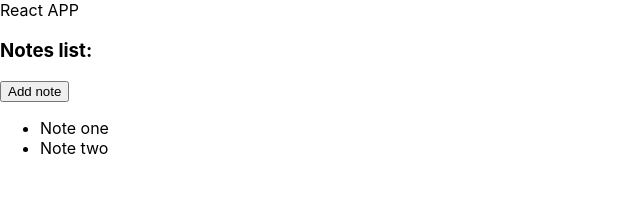
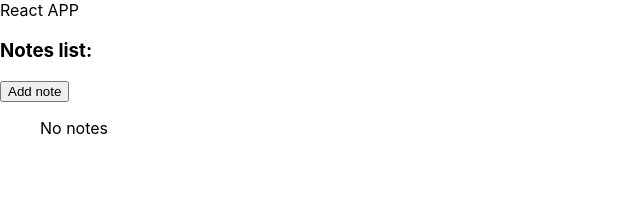
Before and after one commit to h0lst3n/react-course, a React (Create React App) app: page / in a window 1280 px wide. Shown: the top 208 px of the page, without its empty margins (0-640 px from the left). Built offline with nearby package versions, Linux system fonts and the light colour scheme.

Commit message:
Lesson 11 resources

```diff
--- a/package.json
+++ b/package.json
@@ -10,7 +10,9 @@
     "prop-types": "^15.7.2",
     "react": "^16.13.1",
     "react-dom": "^16.13.1",
+    "react-redux": "^7.2.1",
     "react-scripts": "3.4.1",
+    "redux": "^4.0.5",
     "styled-components": "^5.1.1"
   },
   "scripts": {
--- /dev/null
+++ b/src/Components/NotesList/NotesList.jsx
@@ -0,0 +1,42 @@
+import React from 'react';
+
+import style from './style.module.scss';
+
+export default class NotesList extends React.Component {
+
+  renderNotes = (notes) => {
+    const {deleteNote} = this.props.actions;
+    return (
+      notes.length
+        ? notes.map(({text, id}) => {
+          const handleDeleteNote = () => (deleteNote(id));
+          return (<li key={id} className={style['list-item']}>{text}&nbsp;
+              <button type="button"
+                onClick={handleDeleteNote}
+                >
+                Delete note
+              </button>
+            </li>)
+        })
+        : <li>No notes</li>
+    )
+  };
+
+  render() {
+    // console.log(this.props);
+    const { notes } = this.props;
+    const { addNote } = this.props.actions;
+    const notesList = this.renderNotes(notes);
+    const handleAddNote = () => (addNote(`New note #${notes.length + 1}`));
+    return(
+      <>
+      <button onClick={handleAddNote}>Add note</button>
+        <div className={style['notes-list-container']}>
+          <ul className={style['notes-list']}>
+            {notesList}
+          </ul>
+        </div>
+      </>
+    );
+  }
+}
--- a/src/Components/NotesList/index.js
+++ b/src/Components/NotesList/index.js
@@ -1,37 +1,32 @@
-import React from 'react';
 import { connect } from 'react-redux';
-import { addNote } from '../../actions/notes.actions';
 
-class NotesList extends React.Component {
+import NotesList from './NotesList.jsx';
 
-  renderNotes(notes) {
-    return (
-      notes.length
-        ? notes.map((note, index) => <li key={index}>{note}</li>)
-        : <li>No notes</li>
-    )
+import { addNote, deleteNote } from '../../actions/notes.actions';
+
+/* Simpler version
+
+const addNote = text => ({
+  type: 'ADD_NOTE',
+  payload: {
+    id: Date.now(),
+    text
   }
+});
 
-  render() {
-    const { notes } = this.props;
-    const notesList = this.renderNotes(notes);
-    return(
-      <div>
-        <button onClick={() => {this.props.addNote('New Note')}}>Add note</button>
-        <ul>
-          {notesList}
-        </ul>
-      </div>
-    );
-  }
-}
+const mapDispatchToProps = { addNote };
+
+*/
 
 const mapStateToProps = (state /*, ownProps*/) => ({
   notes: state.notes
 });
 
 const mapDispatchToProps = (dispatch /*, ownProps*/ ) => ({
-  addNote: text => dispatch(addNote(text))
-})
+  actions: {
+    addNote: text => dispatch(addNote(text)),
+    deleteNote: id => dispatch(deleteNote(id))
+  }
+});
 
-export default connect(/*<Function|null>*/mapStateToProps, mapDispatchToProps)(NotesList);
+export default connect(/*<Function|null>*/mapStateToProps, /*<Function|null>*/mapDispatchToProps)(NotesList);
--- /dev/null
+++ b/src/Components/NotesList/style.module.scss
@@ -0,0 +1,13 @@
+.notes-list-container {
+  display: flex;
+  flex-direction: columns;
+}
+
+.notes-list {
+  list-style: none;
+}
+
+.list-item {
+  display: flex;
+  flex-direction: row;
+}
--- a/src/actions/notes.actions.js
+++ /dev/null
@@ -1,8 +0,0 @@
-export const ADD_NOTE = 'ADD_NOTE';
-
-export const addNote = text => ({
-  type: ADD_NOTE,
-  payload: {
-    text
-  }
-});
--- a/src/index.js
+++ b/src/index.js
@@ -1,19 +1,16 @@
 import React from 'react';
-import { createStore } from 'redux';
 import { Provider } from 'react-redux';
 
 import ReactDOM from 'react-dom';
+
+import createStore from './store';
 import './index.scss';
 import App from './App';
 import * as serviceWorker from './serviceWorker';
 
-import rootReducer from './reducers';
+//const rootReducer = (state = {}, action) => state;
 
-const INITIAL_STATE = {
-  notes: ['Note one', 'Note two']
-};
-
-const store = createStore(/* reducer(s), initialState, middleware */rootReducer, INITIAL_STATE);
+const store = createStore();
 
 ReactDOM.render(
   <Provider store={store}>
--- a/src/reducers/note.reducer.js
+++ /dev/null
@@ -1,14 +0,0 @@
-import {ADD_NOTE} from '../actions/notes.actions';
-
-export default (state = [], action) => {
-  console.log(state, action);
-  switch (action.type) {
-    case ADD_NOTE:
-      return [
-        ...state,
-        action.payload.text
-      ];
-      default:
-        return state;
-  }
-}
--- /dev/null
+++ b/src/store/actions/notes.actions.js
@@ -0,0 +1,17 @@
+export const ADD_NOTE = 'ADD_NOTE';
+export const DELETE_NOTE = 'DELETE_NOTE';
+
+export const addNote = text => ({
+  type: ADD_NOTE,
+  payload: {
+    id: Date.now(),
+    text
+  }
+});
+
+export const deleteNote = id => ({
+  type: DELETE_NOTE,
+  payload: {
+    id
+  }
+});
--- /dev/null
+++ b/src/store/constants/initialState.js
@@ -0,0 +1,11 @@
+export default {
+  notes: [],
+  // filter: '',
+  // session: {
+  //   user: {
+  //     name: '',
+  //     avatar: ''
+  //   },
+  //   token: ''
+  // }
+};
--- /dev/null
+++ b/src/store/index.js
@@ -0,0 +1,11 @@
+import { createStore } from 'redux';
+
+import INITIAL_STATE from './constants/initialState';
+import rootReducer from './reducers';
+
+export default () => createStore(
+  /* reducer(s), initialState, middleware */
+  rootReducer,
+  INITIAL_STATE,
+  window.__REDUX_DEVTOOLS_EXTENSION__ && window.__REDUX_DEVTOOLS_EXTENSION__()
+);
--- a/src/reducers/index.js
+++ b/src/store/reducers/index.js
@@ -1,4 +1,4 @@
-import {combineReducers} from 'redux';
+import { combineReducers } from 'redux';
 
 import notesReducer from './note.reducer';
 
--- /dev/null
+++ b/src/store/reducers/note.reducer.js
@@ -0,0 +1,16 @@
+import {ADD_NOTE,DELETE_NOTE} from '../actions/notes.actions';
+
+export default (state = [], action) => {
+  switch (action.type) {
+    case ADD_NOTE:
+      const { text, id } = action.payload;
+      return [
+        ...state,
+        ...[{text, id}]
+      ];
+    case DELETE_NOTE:
+      return state.filter(note => note.id !== action.payload.id);
+      default:
+        return state;
+  }
+}
```
Also changed, not shown: 1 other file (tests, documents, lock files or other folders).
